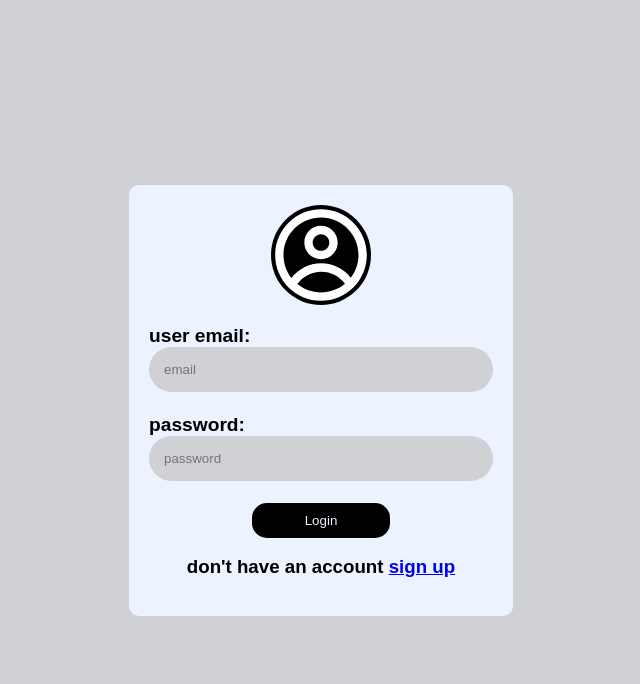
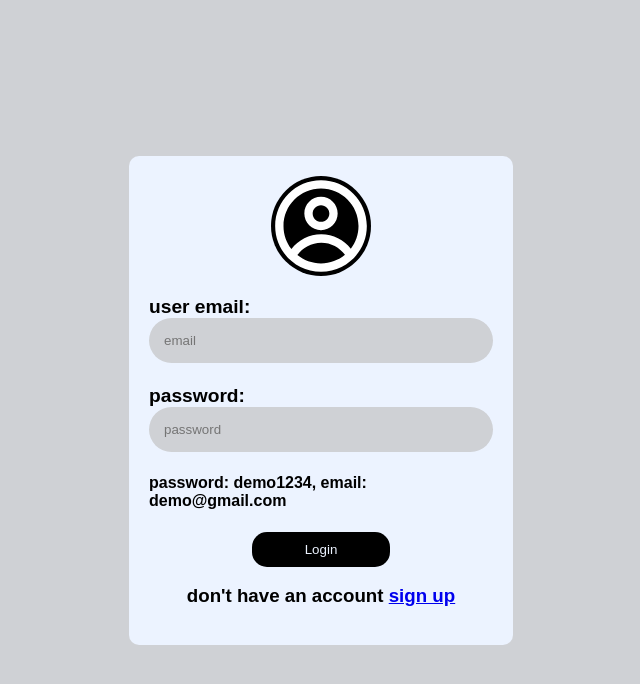
Before and after one commit to Blaspace/blog-app-client, a React (Create React App) app: page / in a window 1280 px wide. Shown: the top 684 px of the page, without its empty margins (319-959 px from the left). Built offline with nearby package versions, Linux system fonts and the light colour scheme.

Commit message:
added demo login

```diff
--- a/src/pages/Login.js
+++ b/src/pages/Login.js
@@ -70,6 +70,10 @@ function Login() {
           />
           <br />
           <br />
+          <p style={{ fontSize: "16px", fontWeight: "lighter" }}>
+            password: demo1234, email: demo@gmail.com
+          </p>
+          <br />
           <span>
             <button onClick={() => handleSubmit()}>Login</button>
           </span>
```
